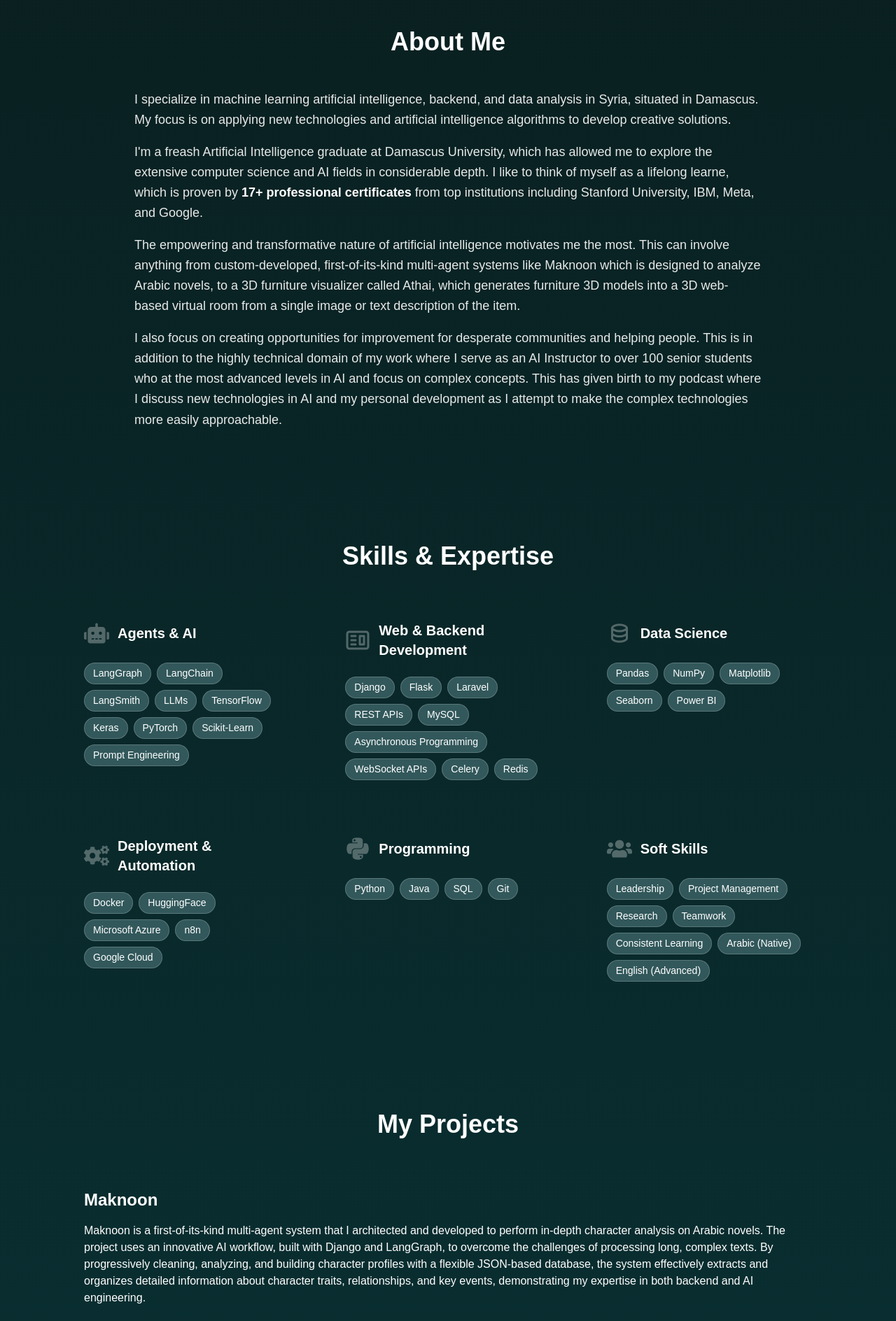
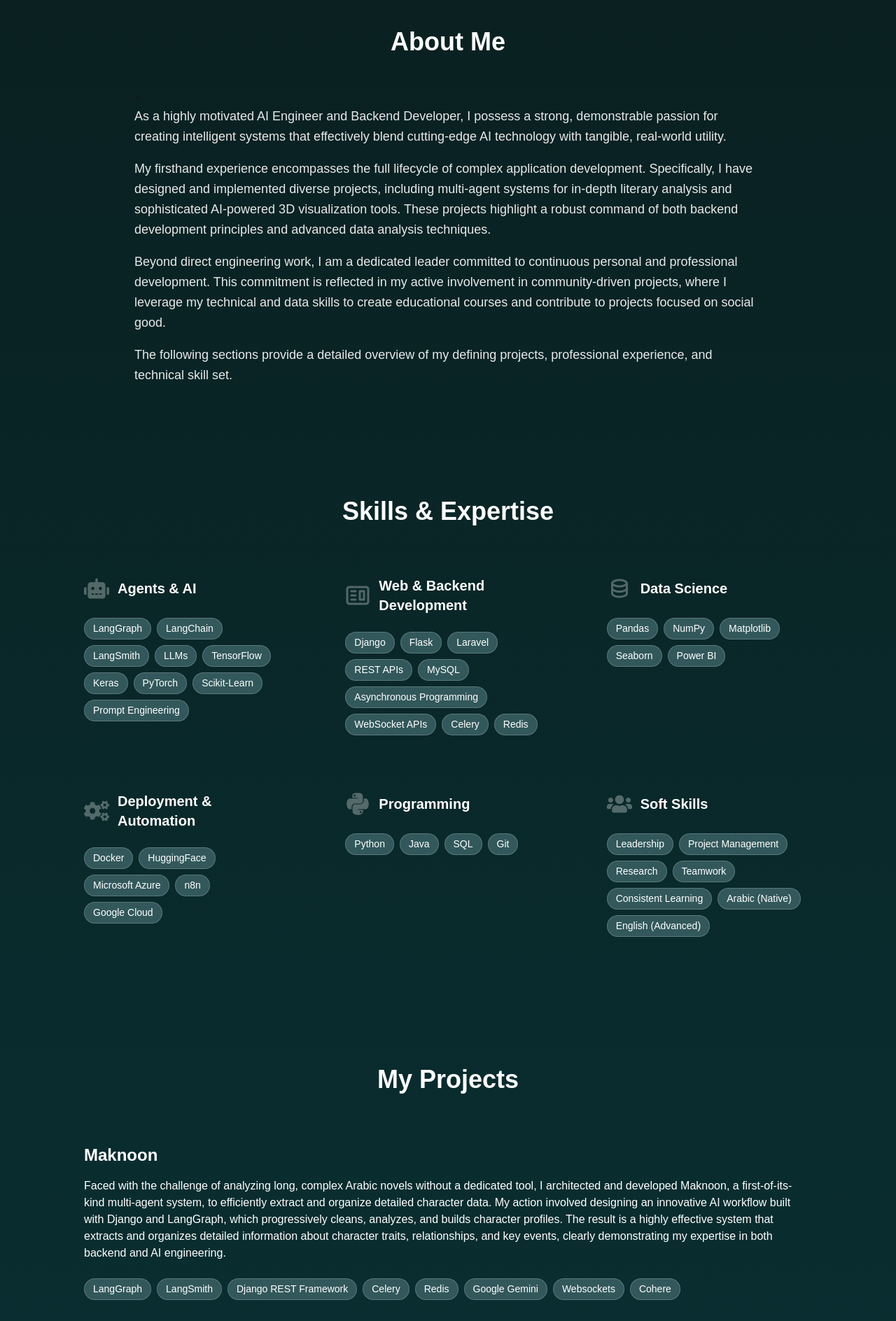
Before and after one commit to mohamadtshehab/portfolio, a Next.js app: page / in a window 1280 px wide. Shown: the part 840-2728 px from the top of the page at 70% size. Built offline with nearby package versions, Linux system fonts and the light colour scheme.

Commit message:
rewrote about me and project descriptions using star method

```diff
--- a/src/app/components/AboutMe.tsx
+++ b/src/app/components/AboutMe.tsx
@@ -8,25 +8,22 @@ const AboutMe = () => {
           About Me
         </h2>
 
-        <div className="max-w-4xl mx-auto">
+        <div className="max-w-4xl mx-auto">+
           <div className="space-y-6">
             <div className="space-y-4">
               <p className="text-lg text-white/90 leading-relaxed">
-                I specialize in machine learning artificial intelligence, backend, and data analysis in Syria, situated in Damascus. My focus is on applying new technologies and artificial intelligence algorithms to develop creative solutions.
+              As a highly motivated AI Engineer and Backend Developer, I possess a strong, demonstrable passion for creating intelligent systems that effectively blend cutting-edge AI technology with tangible, real-world utility.
               </p>
+              <p className="text-lg text-white/90 leading-relaxed">
 
-              <p className="text-lg text-white/90 leading-relaxed">
-              I'm a freash Artificial Intelligence graduate at Damascus University, which has allowed me to explore the extensive computer science and AI fields in considerable depth. I like to think of myself as a lifelong learne, which is proven by
-              <span className="text-white font-semibold"> 17+ professional certificates</span> from top institutions including Stanford University, IBM, Meta, and Google.
-              </p>
-
-              <p className="text-lg text-white/90 leading-relaxed">
-              The empowering and transformative nature of artificial intelligence motivates me the most. This can involve anything from custom-developed, first-of-its-kind multi-agent systems like Maknoon which is designed to analyze Arabic novels, to a 3D furniture visualizer called Athai, which generates furniture 3D models into a 3D web-based virtual room from a single image or text description of the item.
-              </p>
-
-              <p className="text-lg text-white/90 leading-relaxed">
-              I also focus on creating opportunities for improvement for desperate communities and helping people. This is in addition to the highly technical domain of my work where I serve as an AI Instructor to over 100 senior students who at the most advanced levels in AI and focus on complex concepts. This has given birth to my podcast where I discuss new technologies in AI and my personal development as I attempt to make the complex technologies more easily approachable.
-              </p>
+My firsthand experience encompasses the full lifecycle of complex application development. Specifically, I have designed and implemented diverse projects, including multi-agent systems for in-depth literary analysis and sophisticated AI-powered 3D visualization tools. These projects highlight a robust command of both backend development principles and advanced data analysis techniques.
+</p>
+<p className="text-lg text-white/90 leading-relaxed">
+Beyond direct engineering work, I am a dedicated leader committed to continuous personal and professional development. This commitment is reflected in my active involvement in community-driven projects, where I leverage my technical and data skills to create educational courses and contribute to projects focused on social good.
+</p>
+<p className="text-lg text-white/90 leading-relaxed">
+The following sections provide a detailed overview of my defining projects, professional experience, and technical skill set.
+               </p>
             </div>
 
           </div>
--- a/src/app/components/Contact.tsx
+++ b/src/app/components/Contact.tsx
@@ -39,8 +39,9 @@ const Contact = () => {
       } else {
         setStatus(`Email not sent: ${data.error || 'Something went wrong.'}`);
       }
-    } catch (error) {
-      setStatus('Email not sent: Could not send message.');
+    } catch (error: any) {
+      // Use the error message for more specific feedback
+      setStatus(`Email not sent: Could not send message. ${error.message}`);
     } finally {
       setIsSubmitting(false);
     }
--- a/src/app/components/Hero.tsx
+++ b/src/app/components/Hero.tsx
@@ -36,7 +36,7 @@ const Hero = () => {
             repeat={Infinity}
           />
          <p className="max-w-xl text-lg text-white/70 mb-8">
-  Glad you're here. This portfolio was built with the same attention to detail I apply to my projects. Go ahead, click around, and you might be surprised by what you find.
+  Glad your&apos;e here. This portfolio was built with the same attention to detail I apply to my projects. Go ahead, click around, and you might be surprised by what you find.
 </p>
           {/* CTA and Socials */}
           <div className="flex items-center justify-center md:justify-start gap-4">
--- a/src/app/components/Projects/AiNewsAggregator/Notification.tsx
+++ b/src/app/components/Projects/AiNewsAggregator/Notification.tsx
@@ -1,3 +1,4 @@
+import Image from "next/image";
 import { FaTimes } from "react-icons/fa";
 
 interface NotificationProps {
@@ -14,9 +15,11 @@ const Notification = ({ onClick, onClose }: NotificationProps) => (
         <div className="p-4">
           <div className="flex gap-3">
             <div className="h-17 w-17 overflow-hidden rounded-full flex items-center justify-center">
-              <img
+              <Image
                 src="/starfall-ai.png"
                 alt="Starfall AI"
+                width={68} // Set an appropriate width
+                height={68} // Set an appropriate height
                 className="w-full h-full object-cover"
               />
             </div>
--- a/src/app/components/Projects/MainComponents/projectsInfo.tsx
+++ b/src/app/components/Projects/MainComponents/projectsInfo.tsx
@@ -9,23 +9,24 @@ import Maknoon from '../Maknoon/index';
 const projects = [
     {
       title: 'Maknoon',
-      description: `Maknoon is a first-of-its-kind multi-agent system that I architected and developed to perform in-depth character
-      analysis on Arabic novels. The project uses an innovative AI workflow, built with Django and LangGraph,
-      to overcome the challenges of processing long, complex texts. By progressively cleaning, analyzing, and building character
-      profiles with a flexible JSON-based database, the system effectively extracts and organizes detailed information about
-      character traits, relationships, and key events, demonstrating my expertise in both backend and AI engineering.`,
+      description: `Faced with the challenge of analyzing long, complex Arabic novels without a dedicated tool, I architected and developed
+      Maknoon, a first-of-its-kind multi-agent system, to efficiently extract and organize detailed character data. My action involved
+      designing an innovative AI workflow built with Django and LangGraph, which progressively cleans, analyzes, and builds character
+      profiles. The result is a highly effective system that extracts and organizes detailed
+      information about character traits, relationships, and key events, clearly demonstrating my expertise in both backend and AI engineering.`,
       technologies: ['LangGraph', 'LangSmith', 'Django REST Framework', 'Celery', 'Redis', 'Google Gemini', 'Websockets', 'Cohere'],
       interactiveComponent: <Maknoon />,
       interactive: true
     },
     {
       title: 'Remedya',
-      description: `Remedya is an all-in-one platform that brings together pharmacy management and e-commerce in one place.
-      For pharmacy owners, it includes a powerful dashboard with detailed analytics, inventory and staff management, and order tracking.
-      For customers, it offers a safe online marketplace with features like a built-in Drug Interaction Checker and personalized Allergy Alerts.
-      The system is powered by a custom e-commerce engine that enforces critical safety and efficiency rules, including
-      FIFO (First-In, First-Out) sales to reduce waste and strict verification for prescription medications.
-      The result is a platform that helps pharmacies run more smoothly while giving customers a safer, more reliable experience.`,
+      description: `Faced with the challenge of the pharmacy market being fragmented between complex management systems and basic e-commerce
+      sites, I architected and led the development of Remedya, an all-in-one platform that unifies both functions. My action involved
+      implementing a custom e-commerce engine that enforces critical safety and efficiency rules, such as FIFO (First-In, First-Out)
+      sales for waste reduction and strict verification for prescription medications, alongside building two distinct user experiences:
+      a robust management dashboard with detailed analytics, inventory, and staff management for owners, and a safe customer marketplace
+      with features like a built-in Drug Interaction Checker and Allergy Alerts. The result is a single platform that makes pharmacies
+      run more smoothly and provides customers with a safer, more reliable online experience.`,
       technologies: ['PHP', 'Laravel', 'MySQL', 'SQL', 'Mellisearch', 'Websockets', ],
       githubUrl: 'https://github.com/mohamadtshehab/PROJECT-1',
       docUrl: 'https://drive.google.com/file/d/1h44eCRw7MZmIHlKdecxkiyCyDWjDSbi9/view?usp=sharing',
@@ -35,10 +36,11 @@ const projects = [
     {
 
       title: 'Population Census Data Cleaning',
-      description: `As a volunteer data analyst, I undertook the critical task of cleaning and validating unstructured Arabic census data.
-      This involved the development of over 150 validation rules spanning 66 distinct fields. To streamline the error detection process, I implemented
-      automation using Pandas, which facilitated the output of structured JSON reports. Through this rigorous analysis, I successfully identified more
-      than 300 data quality issues present in 90% of the 203 census entries.`,
+      description: `Facing the critical challenge of working with unstructured Arabic census data that contained numerous errors, I volunteered
+      as a data analyst with the task of cleaning and validating this data to ensure its integrity. My action involved developing over
+      150 granular validation rules across 66 distinct fields and implementing automation using the Pandas library to streamline error
+      detection and output structured JSON reports. This rigorous process resulted in the successful identification of more than 300 data
+      quality issues present in 90% of the 203 census entries, significantly improving the reliability of the dataset.`,
       technologies: ['Python', 'Pandas', 'Draw.io', 'Excel', 'JSON'],
       docUrl: 'https://drive.google.com/file/d/1OnfAxi3yKwZiNC60K3a0dzXTlBPtmk0H/view?usp=sharing',
       interactiveComponent: <CensusDataCleaning />,
@@ -46,8 +48,15 @@ const projects = [
     },
     {
       title: 'Ath.ai - AI Furniture Visualizer',
-      description: `Developed an innovative AI-powered 3D furniture visualizer with diffusion models, transformers, Django for the backend, and Flask for
-      the model deployment.`,
+      description: `Facing the significant
+
+challenge of a market where users had to choose between complex 3D modeling software (like Blender) or costly, non-custom advice from interior designers, my task was to architect and develop Ath.ai , an
+
+AI-powered web application to enable swift, customized in-room furniture visualization. My
+
+action involved building a system on a Django backend with a React/ThreeJS frontend that utilizes state-of-the-art generative capabilities, including NLP, transformer architectures, diffusion models (Zero123++), and Large Reconstruction Models (LRMs), implementing two pipelines (2D-to-3D and Text-to-3D) for model generation. The
+
+result is a highly efficient platform that assists users in generating high-quality 3D furniture models from just a single image or text description, successfully overcoming the limitations of previous applications.`,
       technologies: ['Transformers', 'Diffusion Models', 'Django', 'Flask'],
       githubUrl: 'https://github.com/mohamadshehab/athai',
       docUrl: 'https://drive.google.com/file/d/1apabdA9Z-bb4SeAoyxPZJIvSB7ChQDfX/view?usp=sharing',
@@ -56,10 +65,12 @@ const projects = [
     },
     {
       title: 'Automated AI News Aggregator & Digest',
-      description: `Leveraging an automated n8n workflow, I developed a system to collect, filter, and summarize daily AI news, integrating RSS feeds and
-      utilizing the Google Gemini API to provide summaries in both English and Arabic, which are then delivered to subscribers via the Telegram API on my
-      channel: <a href="https://t.me/shehab_newsletter" target="_blank" rel="noopener noreferrer" className="text-[#ffc64a] hover:underline">Starfall AI</a>
-      (Do not forget to subscribe 😉).`,
+      description: `Facing the constant challenge of staying updated on the rapidly moving field of AI news, I decided to
+      develop an automated system that could efficiently collect, filter, and provide multi-lingual summaries to subscribers.
+      My action involved architecting an n8n workflow that automatically ingested various RSS feeds, filtered the content, and then
+      leveraged the Google Gemini API to generate high-quality news summaries in both English and Arabic. The resulting summaries are
+      then seamlessly delivered directly to subscribers via the Telegram API on the Starfall AI channel, providing a reliable, dual-language
+      daily news digest with minimal manual effort. (Don't forget to subscribe to the channel from URL above. 😉)`,
       technologies: ['n8n', 'RSS', 'Google Gemini API', 'Telegram API', 'JavaScript'],
       docUrl: 'https://drive.google.com/file/d/1fxyomUNtPIOY1wKHO9KH_bBywZaFz8Tk/view?usp=sharing',
       interactiveComponent: <AiNewsAggregator />,
--- a/src/app/components/Skills.tsx
+++ b/src/app/components/Skills.tsx
@@ -2,8 +2,6 @@ import { FaPython, FaRobot, FaCogs, FaUsers } from 'react-icons/fa';
 import { CgWebsite } from 'react-icons/cg';
 import { BiData } from 'react-icons/bi';
 import React, { ReactNode } from 'react';
-import { FaGlobe } from "react-icons/fa6";
-
 interface SkillCategory {
   name: string;
   icon: ReactNode;
--- a/src/app/components/Volunteering.tsx
+++ b/src/app/components/Volunteering.tsx
@@ -1,7 +1,7 @@
 'use client';
 import { FaMicrophone, FaShareAlt } from 'react-icons/fa';
 import { BiBookOpen } from 'react-icons/bi';
-import React, { useEffect, useState } from 'react';
+import React, {useState } from 'react';
 // --- HELPER FUNCTION ---
 const getRandomGradientClass = () => {
   const gradients = ['colleague-feedback', 'colleague-feedback-alt'];
--- a/src/app/components/custom/BlurText.tsx
+++ b/src/app/components/custom/BlurText.tsx
@@ -44,8 +44,8 @@ const BlurText: React.FC<BlurTextProps> = ({
   animationFrom,
   animationTo,
   easing = (t) => t,
+  stepDuration = 0.35,
   onAnimationComplete,
-  stepDuration = 0.35,
 }) => {
   const elements = animateBy === "words" ? text.split(" ") : text.split("");
   const [inView, setInView] = useState(false);
@@ -104,8 +104,8 @@ const BlurText: React.FC<BlurTextProps> = ({
           duration: totalDuration,
           times,
           delay: (index * delay) / 1000,
+          ease: easing, // Correct way to assign the easing function
         };
-        (spanTransition as any).ease = easing;
 
         return (
           <motion.span
--- a/src/types/react-cytoscapejs.d.ts
+++ b/src/types/react-cytoscapejs.d.ts
@@ -1,11 +1,11 @@
 declare module 'react-cytoscapejs' {
     import * as React from 'react';
-  import type { Core, ElementDefinition, LayoutOptions } from 'cytoscape';
+    import type { Core, ElementDefinition, LayoutOptions, Stylesheet } from 'cytoscape';
 
     export interface CytoscapeComponentProps {
       elements?: ElementDefinition[] | ElementDefinition;
       layout?: LayoutOptions;
-    stylesheet?: any;
+      stylesheet?: Stylesheet[] | string;
       style?: React.CSSProperties;
       className?: string;
       cy?: (cy: Core) => void;
```
Also changed, not shown: src/app/api/send/route.ts (+24 -14 lines), src/app/components/Projects/Maknoon/NovelText.tsx (+6 -6 lines), src/app/components/Education.tsx (added). Lines whose indentation alone changed are shown as unchanged.
